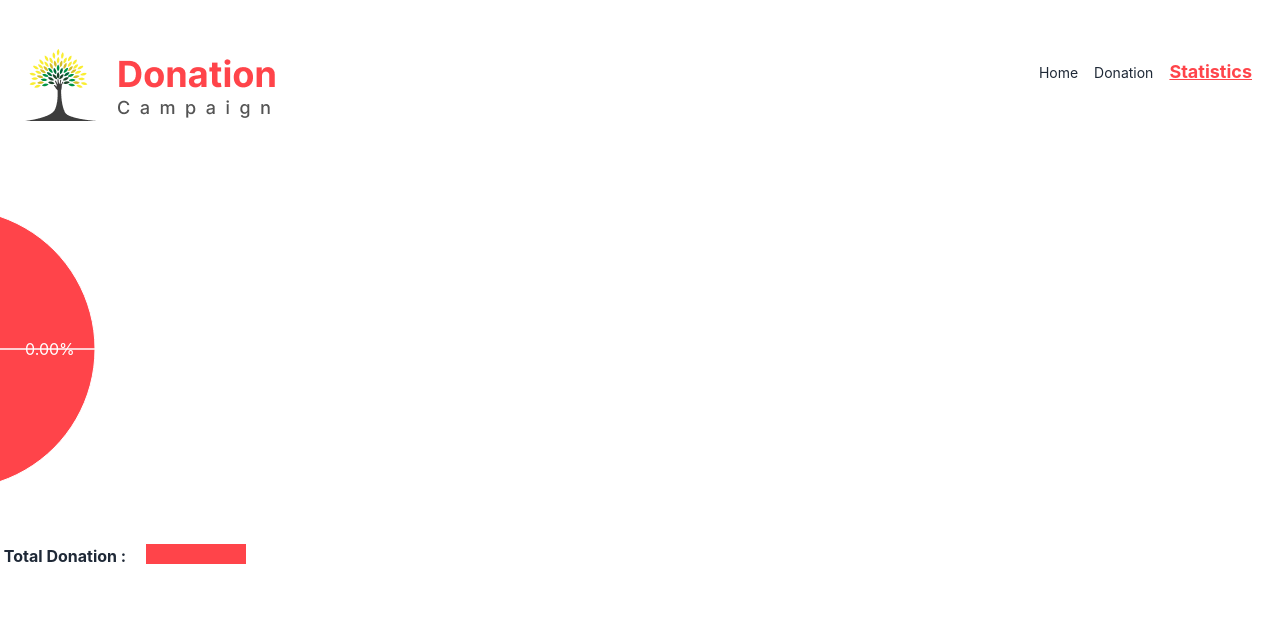
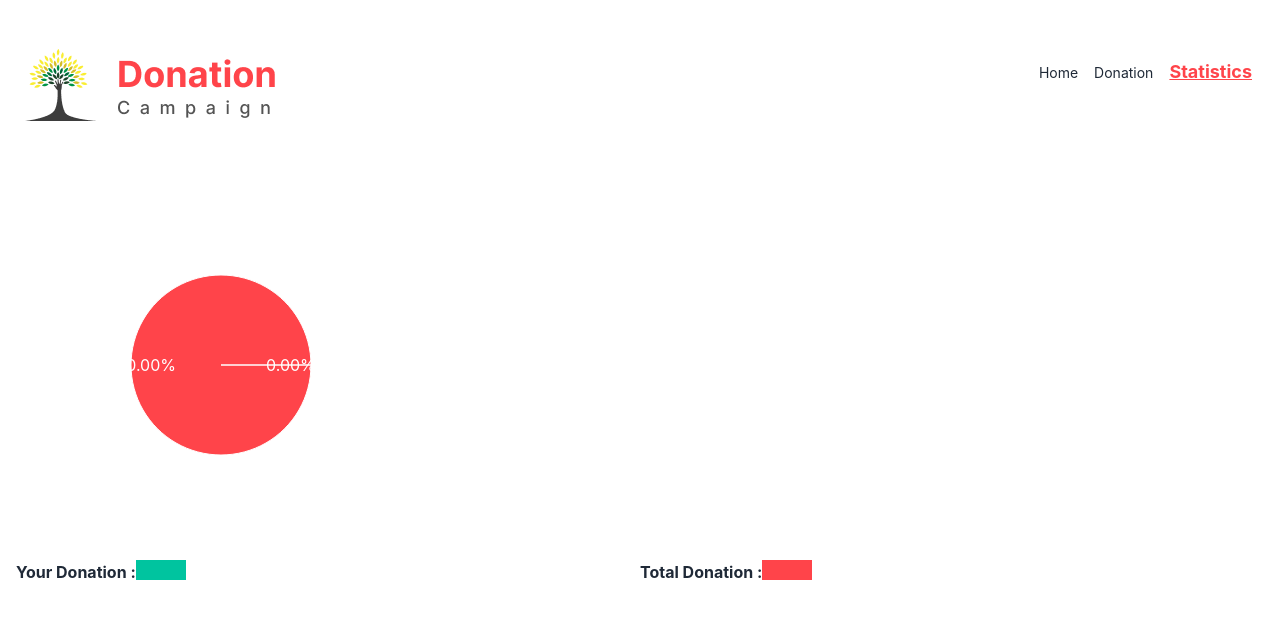
Before and after one commit to TanjinaSultana/donation-camp, a React (Vite) app: page /statistics in a window 1280 px wide. Shown: the top 618 px of the page. Built offline with nearby package versions, Linux system fonts and the light colour scheme.

Commit message:
some changes are done in donate route on see more button

```diff
--- a/src/donationCard/DonationCard.jsx
+++ b/src/donationCard/DonationCard.jsx
@@ -13,12 +13,7 @@ const DonationCard = () => {
         const donateItem = JSON.parse(localStorage.getItem('donate'));
         if(donateItem){
             setDonate(donateItem)
-        //    const totalPrice = donateItem.reduce((preValue,currentItem) => preValue + currentItem.Price,0)
-        //    console.log(totalPrice);
-        //    //setTotal(totalPrice)
-
-
-        }else{
+       }else{
             setNofound("No Data")
         }
     },[])
@@ -27,7 +22,7 @@ const DonationCard = () => {
            {
            Nofound?<p className="h-[80vh] flex justify-center items-center">{Nofound}</p>:
            (<div>
-           <div className=" grid grid-cols-1 md:grid-cols-2 lg:grid-cols-2 max-w-6xl mx-auto">
+           <div className=" grid grid-cols-1 md:grid-cols-2 lg:grid-cols-2 container mx-auto">
             {
                isShow? donate.map((data) =><Donation key={data.id} data={data}></Donation>):
                donate.slice(0,4).map((data) =><Donation key={data.id} data={data}></Donation>)
@@ -35,8 +30,10 @@ const DonationCard = () => {
 
            </div>
         {donate.length>4 &&
+        <div className="flex justify-center items-center">
 
-          <button onClick={()=>setIsShow(!isShow)} className="btn bg-[#009444] btn primary text-center mt-8 ml-0 lg:ml-[600px] normal-case">{isShow ?"See Less" : "See More"}</button>
+            <button onClick={()=>setIsShow(!isShow)} className={`btn mt-8 normal-case ${isShow ? '' : 'bg-[#009444]'}`}>{isShow ?null : "See More"}</button>
+        </div>
 
         }
           </div>
--- a/src/header/Header.jsx
+++ b/src/header/Header.jsx
@@ -32,15 +32,15 @@ const handleButton= () => {
     return (
 <div>
 
-     <div className="  bg-no-repeat bg-cover relative h-[400px]" style={{backgroundImage: 'url(../public/assets/Resources/Clothing.png) ' }}>
+     <div className="  bg-no-repeat bg-cover relative h-[400px]" style={{backgroundImage: 'url(../assets/Resources/Clothing.png) ' }}>
     <div className="hero-overlay absolute inset-0 bg-base-100 bg-opacity-90 ">
                       <div className="hero-content text-center text-neutral-content">
                     <div className="max-w-7xl mt-20">
                   <h1 className="mb-5 text-5xl font-bold text-[#0B0B0B]">I Grow By Helping People In Need</h1>
-                  <input type="text" placeholder="Search here" value={inputValue} onChange={handleInput}  className="input text-gray  border-[#DEDEDE] w-48 lg:w-full mt-5 rounded-none" />
+                  <input type="text" placeholder="Search here" value={inputValue} onChange={handleInput}  className="input text-gray  border-[#DEDEDE] w-48 lg:w-72 mt-5 rounded-none" />
 
 
-                  <button className="btn bg-[#FF444A] -ml-2 text-white rounded-none text-sm lg:text-lg  font-normal normal-case" onClick={handleButton}>Search</button>
+                  <button className="btn bg-[#FF444A]  text-white rounded-none text-sm lg:text-lg  font-normal normal-case" onClick={handleButton}>Search</button>
 </div>
 </div>
       </div>
--- a/src/home/Home.jsx
+++ b/src/home/Home.jsx
@@ -8,7 +8,7 @@ const Home = () => {
     //const data = useLoaderData();
 
     return (
-        <div>
+        <div className="container mx-auto">
             <Header></Header>
         {/* <Data data={data}></Data> */}
 
--- a/src/pages/statistics/StatisticsChart.jsx
+++ b/src/pages/statistics/StatisticsChart.jsx
@@ -40,8 +40,8 @@ const StatisticsChart = ({total}) => {
     };
 
       return (
-        <div className='  lg:w-0 flex justify-center items-center'>
-            <div>
+        <div className='  mx-auto p-4'>
+            <div >
 
         <PieChart width={500} height={400} >
           <Pie
@@ -50,7 +50,7 @@ const StatisticsChart = ({total}) => {
             cy={200}
             labelLine={false}
             label={renderCustomizedLabel}
-            outerRadius={140}
+            outerRadius={90}
             fill="#8884d8"
             dataKey="value"
           >
@@ -61,13 +61,13 @@ const StatisticsChart = ({total}) => {
           </PieChart>
           <div className=' grid grid-cols-1 md:grid-cols-2 lg:grid-cols-2   '>
 
-          <div className='mx-auto flex   gap-5'>
+          <div className=' flex'>
           <h3 className=' font-bold text-base'>Your Donation : </h3>
-            <p className=' w-[100px] h-[20px] bg-[#00C49F]'></p>
+            <p className=' w-[50px] h-[20px] bg-[#00C49F]'></p>
           </div>
-          <div className='mx-auto flex   gap-5'>
+          <div className='flex'>
           <h3 className=' font-bold text-base'>Total Donation : </h3>
-            <p className=' w-[100px] h-[20px] bg-[#FF444A]'></p>
+            <p className=' w-[50px] h-[20px] bg-[#FF444A]'></p>
           </div>
           </div>
             </div>
```
